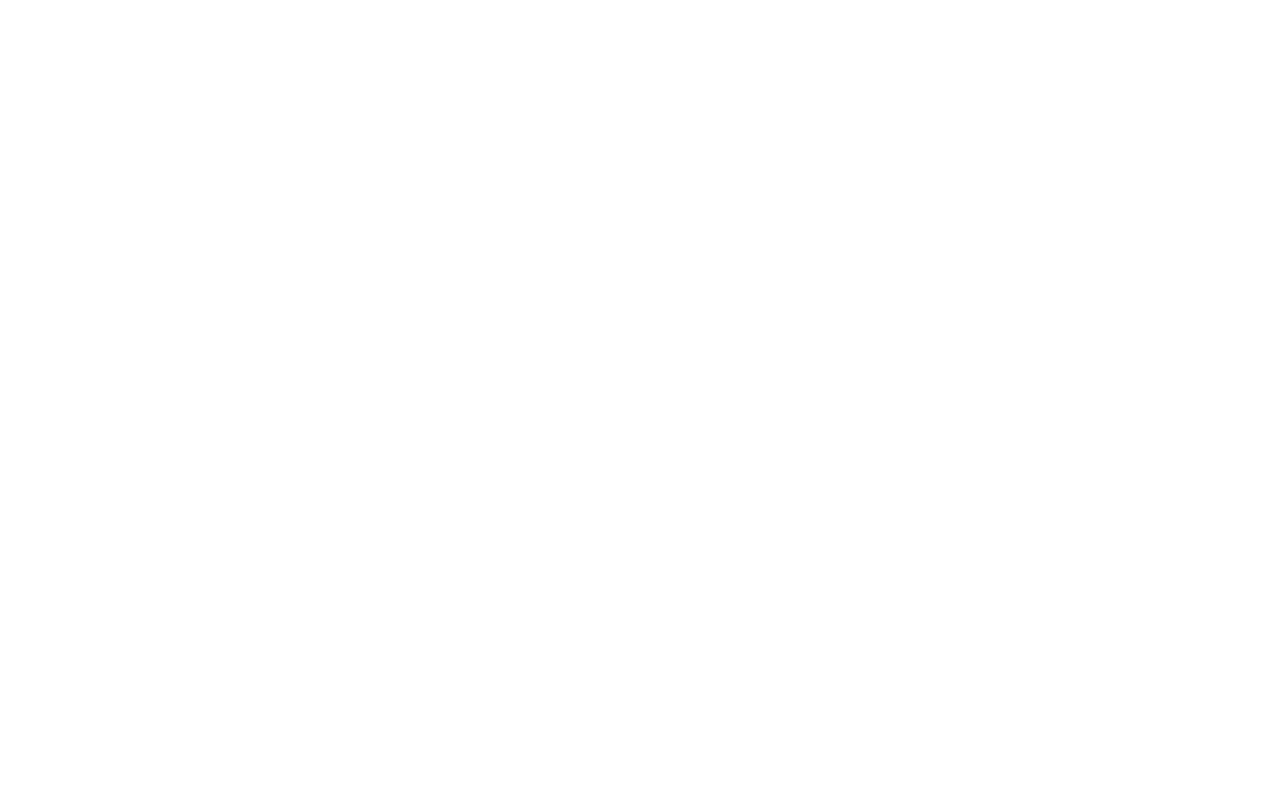
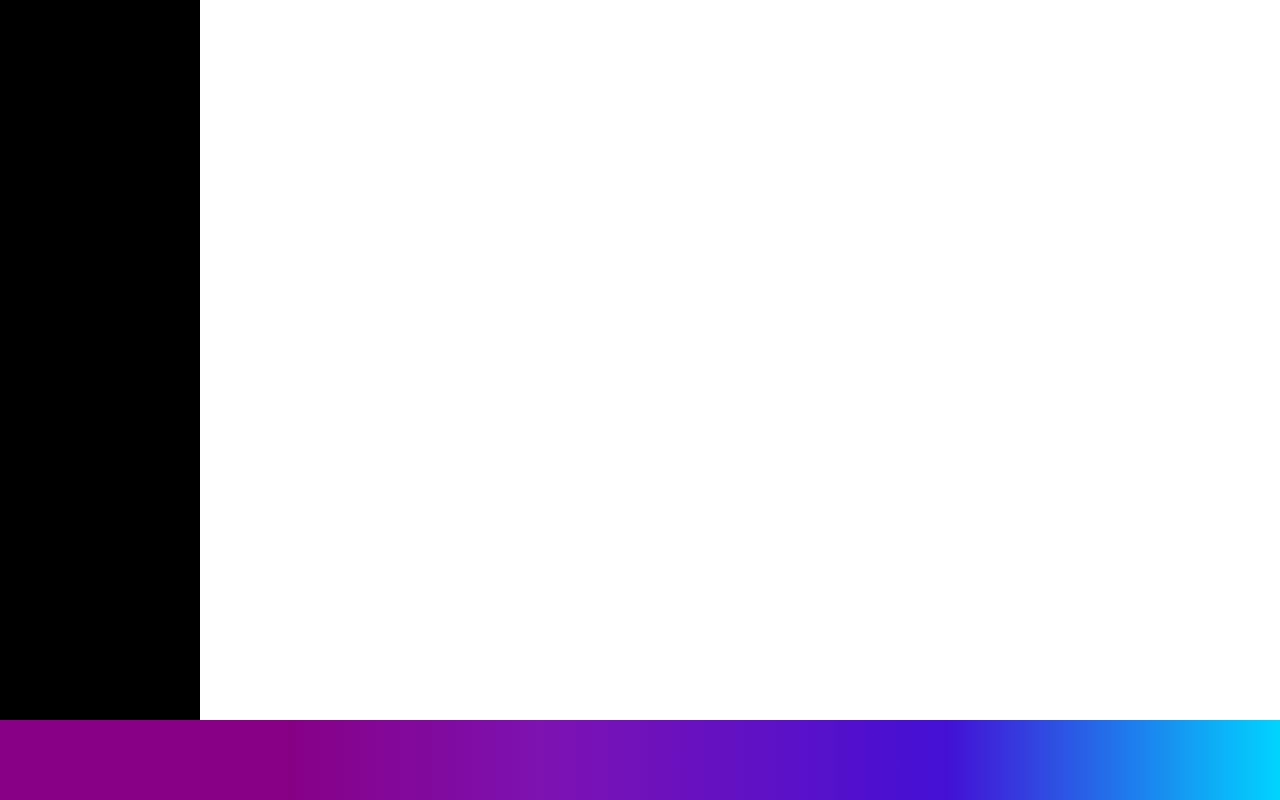
Before and after one commit to Pierfran992/vite-vue-spotify, a Vue app: page / in a window 1280 px wide. Built offline with nearby package versions, Linux system fonts and the light colour scheme.

Commit message:
Richiamati i componenti creati nel componente principale App;

```diff
--- a/src/App.vue
+++ b/src/App.vue
@@ -1,11 +1,21 @@
 <script>
+import AppBody from "./components/AppBody.vue";
+import BannerBottom from "./components/BannerBottom.vue";
 
+export default {
+    name: "App",
+    components: {
+        AppBody,
+        BannerBottom,
+    }
+}
 </script>
 
 <template>
-
+    <AppBody />
+    <BannerBottom />
 </template>
 
-<style lang="scss" scoped>
-
+<style lang="scss">
+@use "./styles/general.scss" as *;
 </style>
```
